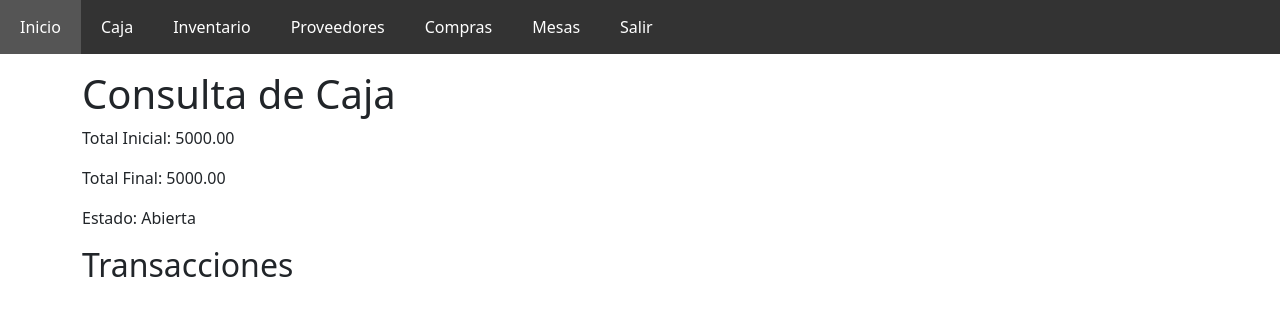
After one commit to Leonelpescador/Bruenet-2.0, a Django app: page /caja/consulta/1/ in a window 1280 px wide. The commit adds this page. Shown: the top 316 px of the page. Run offline with Django 5.2, Linux system fonts and the light colour scheme; a user stored in the database is signed in; data comes from the database, SQL or seed files in the repository; both versions use the stored data as it was after the commit; data that the repository does not hold is empty.

Commit message:
la base de dato andas con la nueva estructura. se creaa caja y anda bien.  . -ahora anda todo  si tenes que hacer cambios volve aca si algo falla

```diff
--- a/brunet/restaurant/models.py
+++ b/brunet/restaurant/models.py
@@ -132,17 +132,31 @@ class DetalleCompra(models.Model):
         self.subtotal = self.cantidad * self.precio_unitario
         super().save(*args, **kwargs)
 
+#aca modifique caja
 class Caja(models.Model):
     usuario = models.ForeignKey(Usuario, on_delete=models.CASCADE)
     apertura = models.DateTimeField(auto_now_add=True)
     cierre = models.DateTimeField(blank=True, null=True)
     total_inicial = models.DecimalField(max_digits=8, decimal_places=2)
     total_final = models.DecimalField(max_digits=8, decimal_places=2, blank=True, null=True)
+    estado = models.CharField(max_length=10, default='abierta')  # Nuevo campo
 
     def cerrar_caja(self, total_final):
         self.cierre = timezone.now()
         self.total_final = total_final
+        self.estado = 'cerrada'  # Actualizar el estado de la caja
         self.save()
 
     def __str__(self):
         return f'Caja {self.id} - {self.usuario.username}'
+
+class TransaccionCaja(models.Model):
+    caja = models.ForeignKey(Caja, on_delete=models.CASCADE)
+    tipo = models.CharField(max_length=10, choices=[('ingreso', 'Ingreso'), ('egreso', 'Egreso')])
+    monto = models.DecimalField(max_digits=8, decimal_places=2)
+    descripcion = models.TextField(blank=True, null=True)
+    fecha = models.DateTimeField(auto_now_add=True)
+
+    def __str__(self):
+        return f'Transacción {self.tipo} - {self.monto}'
+#termina modificacion de caja
--- /dev/null
+++ b/brunet/restaurant/templates/cajas/consulta_caja.html
@@ -0,0 +1,16 @@
+{% extends "restaurant/base.html" %}
+
+{% block content %}
+<div class="container">
+    <h1>Consulta de Caja</h1>
+    <p>Total Inicial: {{ caja.total_inicial }}</p>
+    <p>Total Final: {{ caja.total_final }}</p>
+    <p>Estado: {% if caja.estado == 'cerrada' %} Cerrada {% else %} Abierta {% endif %}</p>
+    <h2>Transacciones</h2>
+    <ul>
+        {% for transaccion in transacciones %}
+        <li>{{ transaccion.tipo }} - {{ transaccion.monto }} - {{ transaccion.descripcion }}</li>
+        {% endfor %}
+    </ul>
+</div>
+{% endblock %}
--- a/brunet/restaurant/templates/restaurant/base.html
+++ b/brunet/restaurant/templates/restaurant/base.html
@@ -14,11 +14,10 @@
         <nav>
             <ul>
                 <li><a href="{% url 'home' %}">Inicio</a></li>
+                <li><a href="{% url 'abrir_caja' %}">Caja</a></li>
                 <li><a href="{% url 'inventario' %}">Inventario</a></li>
                 <li><a href="{% url 'proveedores' %}">Proveedores</a></li>
                 <li><a href="{% url 'compras' %}">Compras</a></li>
-                <li><a href="{% url 'apertura_caja' %}">Apertura de Caja</a></li>
-                <li><a href="{% url 'cierre_caja' %}">Cierre de Caja</a></li>
                 <li><a href="{% url 'lista_mesas' %}">Mesas</a></li>
                 <li><a href="{% url 'logout' %}">Salir</a></li>
             </ul>
--- a/brunet/restaurant/urls.py
+++ b/brunet/restaurant/urls.py
@@ -6,29 +6,38 @@ from .views import lista_mesas, crear_mesa, editar_mesa, eliminar_mesa, crear_pr
 urlpatterns = [
     path('login/', views.CustomLoginView.as_view(), name='login'),
     path('', views.home, name='home'),
-    path('apertura-caja/', views.apertura_caja, name='apertura_caja'),
-    path('cierre-caja/', views.cierre_caja, name='cierre_caja'),
+
     path('pedido/crear/<int:mesa_id>/', views.crear_pedido, name='crear_pedido'),
     path('pago/crear/<int:pedido_id>/', views.crear_pago, name='crear_pago'),
+
     path('reservas/', views.reservas, name='reservas'),
     path('reserva/crear/', views.crear_reserva, name='crear_reserva'),
+
     path('inventario/', views.inventario, name='inventario'),
     path('inventario/crear/', views.crear_inventario, name='crear_inventario'),
     path('inventario/editar/<int:pk>/', views.editar_inventario, name='editar_inventario'),
     path('inventario/eliminar/<int:pk>/', views.eliminar_inventario, name='eliminar_inventario'),
+
     path('proveedores/', views.proveedores, name='proveedores'),
     path('proveedores/crear/', views.crear_proveedor, name='crear_proveedor'),
     path('proveedores/editar/<int:pk>/', views.editar_proveedor, name='editar_proveedor'),
     path('proveedores/eliminar/<int:pk>/', views.eliminar_proveedor, name='eliminar_proveedor'),
+
     path('compras/', views.compras, name='compras'),
     path('compra/crear/', views.crear_compra, name='crear_compra'),
-    path('login/', views.CustomLoginView.as_view(), name='login'),
-    path('', views.home, name='home'),
+
+
     path('mesas/crear/', views.crear_mesa, name='crear_mesa'),
     path('mesas/', views.lista_mesas, name='lista_mesas'),
     path('mesas/eliminar/<int:mesa_id>/', views.eliminar_mesa, name='eliminar_mesa'),
     path('mesas/editar/<int:pk>/', views.editar_mesa, name='editar_mesa'),
     path('mesas/crear-reserva/<int:mesa_id>/', views.crear_reserva, name='crear_reserva'),
     path('mesas/crear-pedido/<int:mesa_id>/', views.crear_pedido, name='crear_pedido'),
-    #####-------------------
+
+    path('caja/abrir/', views.abrir_caja, name='abrir_caja'),
+    path('caja/cerrar/<int:caja_id>/', views.cerrar_caja, name='cerrar_caja'),
+    path('caja/registrar_pago/<int:pedido_id>/', views.registrar_pago, name='registrar_pago'),
+    path('caja/consulta/<int:caja_id>/', views.consulta_caja, name='consulta_caja'),
+
+
 ]
--- a/brunet/restaurant/views.py
+++ b/brunet/restaurant/views.py
@@ -231,7 +231,7 @@ def crear_mesa(request):
         form = MesaForm()
     return render(request, 'restaurant/crear_mesa.html', {'form': form})
 
-def editar_mesa(request, pk):  # Cambiar 'mesa_id' por 'pk'
+def editar_mesa(request, pk):
     mesa = get_object_or_404(Mesa, id=pk)
     if request.method == 'POST':
         form = MesaForm(request.POST, instance=mesa)
@@ -272,3 +272,66 @@ def crear_pedido(request, mesa_id):
     else:
         form = PedidoForm()
     return render(request, 'restaurant/crear_pedido.html', {'form': form})
+
+
+
+#flujo de caja.
+
+from django.shortcuts import render, get_object_or_404, redirect
+from .models import Caja, Pedido, Pago, TransaccionCaja
+from django.contrib.auth.decorators import login_required
+from django.utils import timezone
+
+@login_required
+def abrir_caja(request):
+    if request.method == 'POST':
+        total_inicial = request.POST.get('total_inicial')
+        caja = Caja(usuario=request.user, total_inicial=total_inicial)
+        caja.save()
+        return redirect('consulta_caja', caja_id=caja.id)
+    return render(request, 'cajas/abrir_caja.html')
+
+@login_required
+def cerrar_caja(request, caja_id):
+    caja = get_object_or_404(Caja, id=caja_id)
+    if caja.estado == 'cerrada':
+        return redirect('consulta_caja', caja_id=caja.id)
+
+    if request.method == 'POST':
+        total_final = request.POST.get('total_final')
+        caja.cerrar_caja(total_final)
+        return redirect('consulta_caja', caja_id=caja.id)
+    return render(request, 'cajas/cerrar_caja.html', {'caja': caja})
+
+@login_required
+def registrar_pago(request, pedido_id):
+    caja_abierta = Caja.objects.filter(estado='abierta').first()
+    if not caja_abierta:
+        return redirect('abrir_caja')
+
+    pedido = get_object_or_404(Pedido, id=pedido_id, estado='pendiente')
+    if request.method == 'POST':
+        metodo_pago = request.POST.get('metodo_pago')
+        pago = Pago(pedido=pedido, metodo_pago=metodo_pago)
+        pago.save()
+        pedido.estado = 'pagado'
+        pedido.save()
+
+        # Registrar ingreso en la caja
+        transaccion = TransaccionCaja(
+            caja=caja_abierta,
+            tipo='ingreso',
+            monto=pago.monto,
+            descripcion=f'Pago de pedido {pedido.id}'
+        )
+        transaccion.save()
+
+        return redirect('consulta_caja', caja_id=caja_abierta.id)
+
+    return render(request, 'cajas/registrar_pago.html', {'pedido': pedido, 'caja': caja_abierta})
+
+@login_required
+def consulta_caja(request, caja_id):
+    caja = get_object_or_404(Caja, id=caja_id)
+    transacciones = TransaccionCaja.objects.filter(caja=caja)
+    return render(request, 'cajas/consulta_caja.html', {'caja': caja, 'transacciones': transacciones})
```
Also changed, not shown: brunet/restaurant/templates/cajas/abrir_caja.html (added, +14 -0 lines), brunet/restaurant/templates/cajas/cerrar_caja.html (added, +16 -0 lines), brunet/restaurant/templates/cajas/registrar_pago.html (added, +21 -0 lines), brunet/db.sqlite3, brunet/restaurant/migrations/0002_caja_estado_transaccioncaja.py (added).
